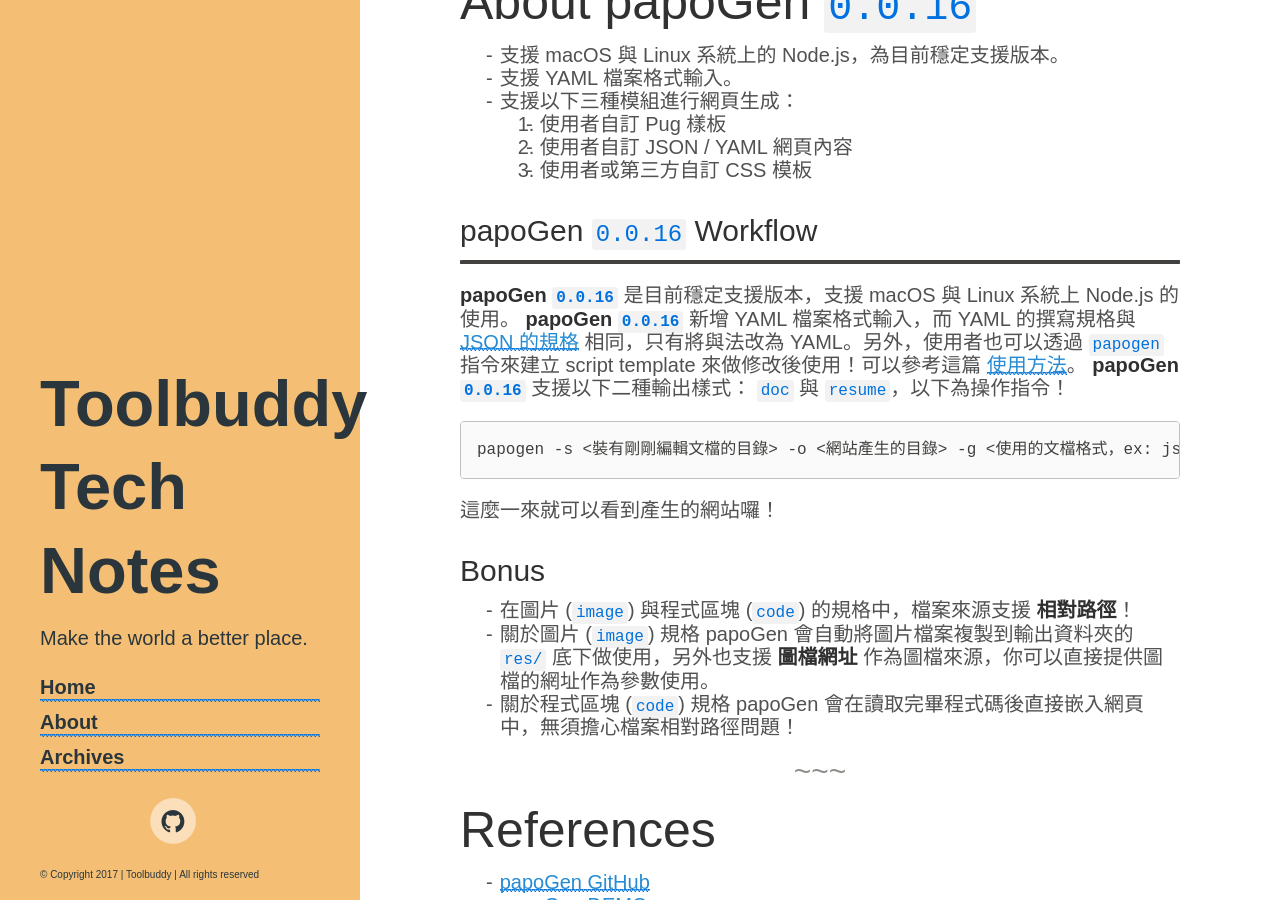
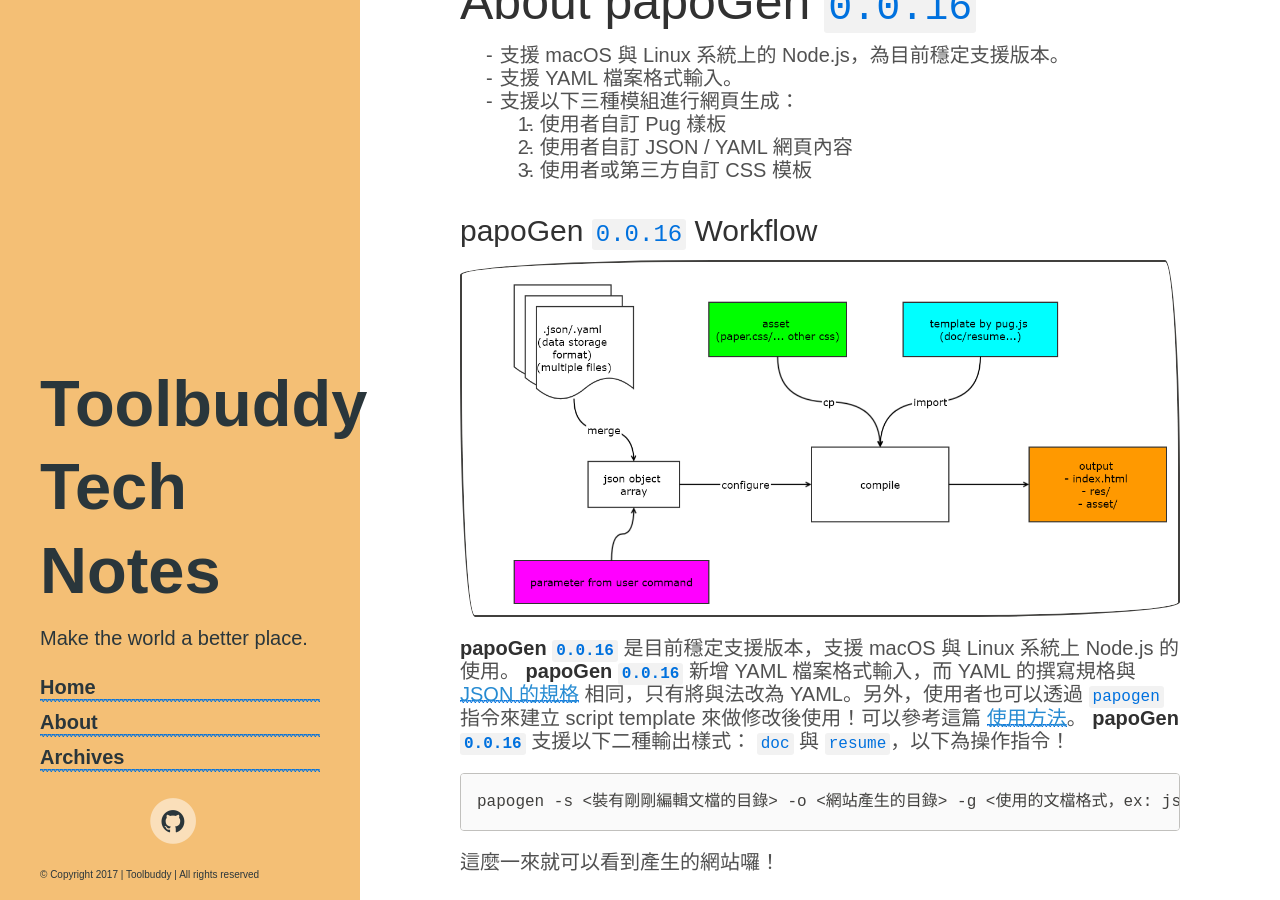
Before and after one commit to toolbuddy/toolbuddy.github.io, a Jekyll site: the page built from _posts/2017-12-27-papoGenRelease0.0.16.md, in a window 1280 px wide and 900 px high, scrolled down 805 px. Built offline with Jekyll 4.4.1, drawn with Linux system fonts in a browser that asks for light colours; some web fonts are replaced; comment, search, counter and statistics services are not loaded.

Commit message:
Update latest post - papoGen 0.0.16 Release

```diff
--- a/_posts/2017-12-27-papoGenRelease0.0.16.md
+++ b/_posts/2017-12-27-papoGenRelease0.0.16.md
@@ -27,7 +27,7 @@
 
 ### papoGen `0.0.16` Workflow
 
-![](../public/workflow.png)
+![]({{ site.baseurl }}public/workflow.png)
 
 **papoGen `0.0.16`** 是目前穩定支援版本，支援 macOS 與 Linux 系統上 Node.js 的使用。
 **papoGen `0.0.16`** 新增 YAML 檔案格式輸入，而 YAML 的撰寫規格與 [JSON 的規格]((https://github.com/toolbuddy/papoGen/tree/master/test/json)) 相同，只有將與法改為 YAML。另外，使用者也可以透過 `papogen` 指令來建立 script template 來做修改後使用！可以參考這篇 [使用方法](https://github.com/toolbuddy/papoGen/blob/master/example/README.md#generate-script-template-by-command)。
```
Also changed, not shown: 1 other file.
